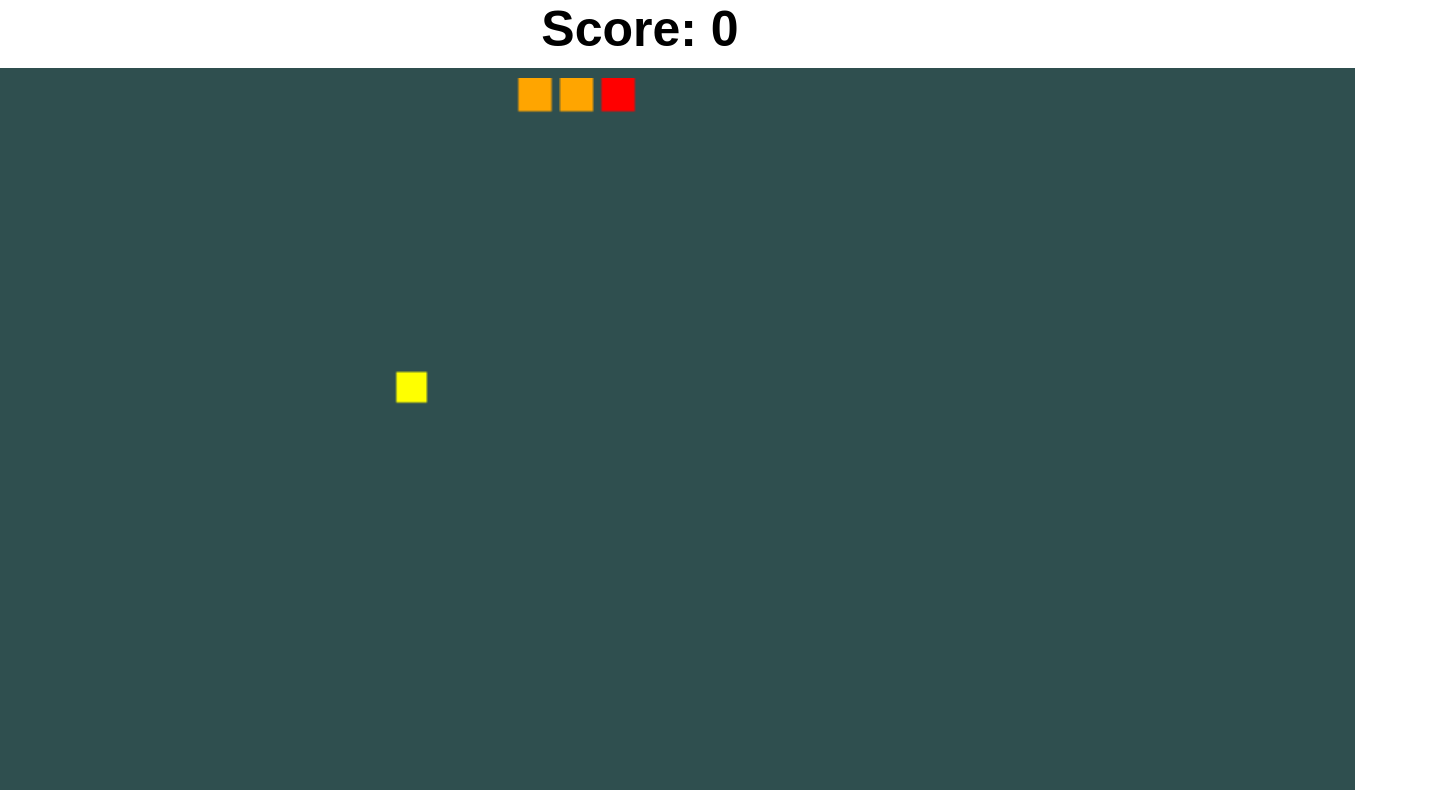
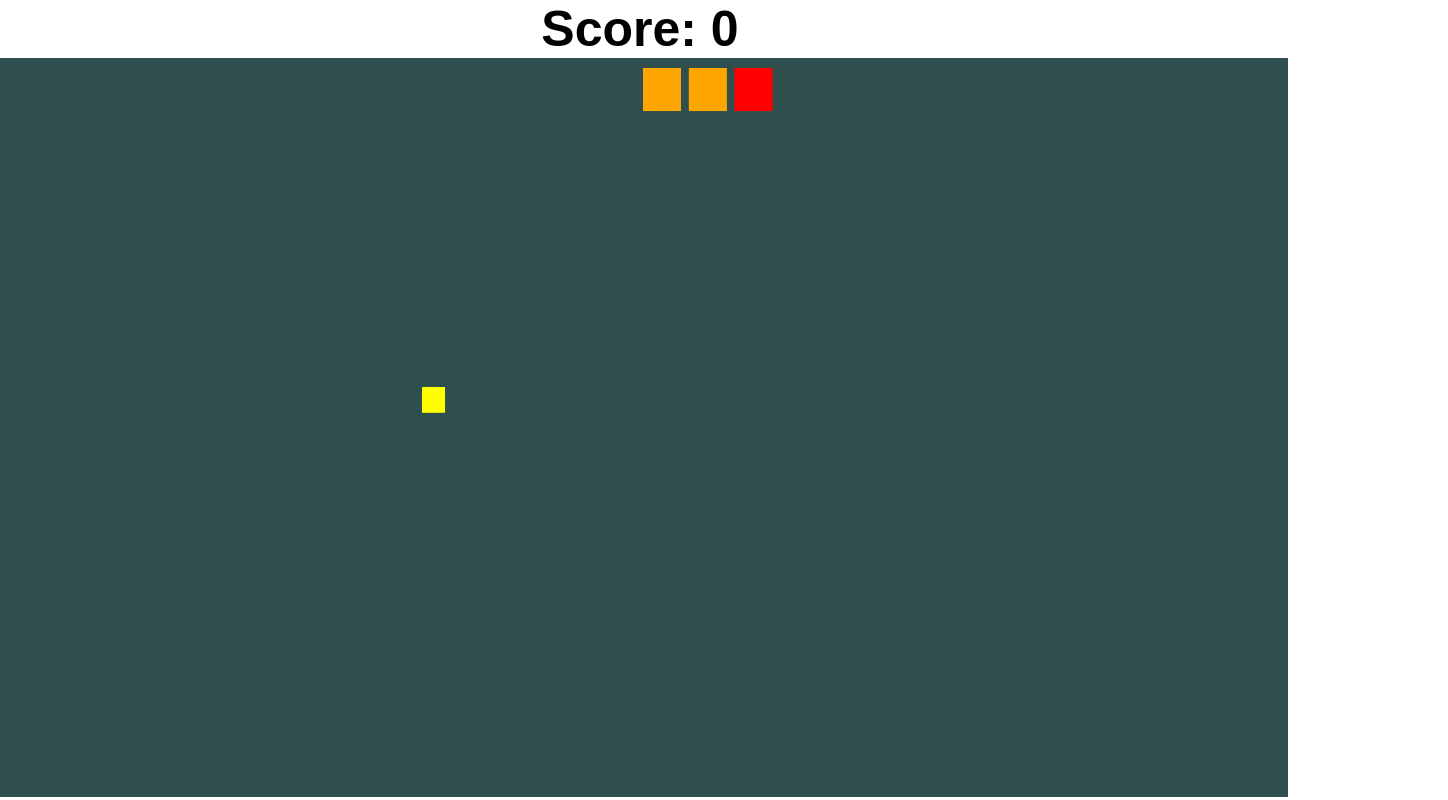
Before and after one commit to NilsNicNac/snake, a plain HTML site: page index.html in a window 1280 px wide. Both pictures are taken after a click on the button "Start". Shown: the whole page, 1448 px wide, since content can reach past the window. Drawn offline with Linux system fonts and the light colour scheme.

Commit message:
Increased resolution

```diff
--- a/script.js
+++ b/script.js
@@ -1,8 +1,8 @@
 
 //config
-fieldWidth = 510;
-fieldHeight = 255;  //fieldHeight AND fieldWidth MUST BE MULTIPLE OF tileSize!!
-tileSize = 15;
+fieldWidth = 1680;
+fieldHeight = 840;  //fieldHeight AND fieldWidth MUST BE MULTIPLE OF tileSize!!
+tileSize = 60;
 fps = 5;            //controls speed
 
 widthByTile = fieldWidth/tileSize;
@@ -18,8 +18,8 @@ let snake = [
 let inputQueue = [];
 
 var apple = {
-    x: Math.floor(Math.random()*widthByTile)*tileSize,
-    y: Math.floor(Math.random()*heightByTile)*tileSize
+    x: Math.floor(Math.random()*widthByTile),
+    y: Math.floor(Math.random()*heightByTile)
 };
 
 var dir = "right";
@@ -77,10 +77,10 @@ function move() {
     ctx.clearRect(0, 0, canvas.width, canvas.height);
     ctx.fillStyle = "red";
 
-    ctx.fillRect(snake[0].x * tileSize, snake[0].y * tileSize, 12, 12);
+    ctx.fillRect(snake[0].x * tileSize, snake[0].y * tileSize, 50, 50);
     ctx.fillStyle = "orange";
     for(i = 1; i < snake.length; i++) {
-        ctx.fillRect(snake[i].x * tileSize, snake[i].y * tileSize, 12, 12);
+        ctx.fillRect(snake[i].x * tileSize, snake[i].y * tileSize, 50, 50);
     }
 
 
@@ -89,7 +89,7 @@ function move() {
         clearInterval(intervalId);
     }
     if (snake[0].x === apple.x && snake[0].y === apple.y){
-        apple = {x: Math.floor(Math.random()*widthByTile), y: Math.floor(Math.random()*widthByTile)};
+        apple = {x: Math.floor(Math.random()*widthByTile), y: Math.floor(Math.random()*heightByTile)};
         score += 1;
         ate = true;
         document.getElementById("score").innerHTML = "Score: " + score;
@@ -109,7 +109,7 @@ function spawnApple(){
     const canvas = document.getElementById("field");
     const ctx = canvas.getContext("2d");
     ctx.fillStyle = "yellow";
-    ctx.fillRect(apple.x*tileSize + 1, apple.y*tileSize + 1, tileSize-4, tileSize-4);
+    ctx.fillRect(apple.x*tileSize + 10, apple.y*tileSize + 10, tileSize-30, tileSize-30); //tilesize offset needs to be 2*tilesize offset + diff between tilesize and snake segment size
 }
 
 function startGame(){
--- a/style.css
+++ b/style.css
@@ -15,13 +15,15 @@ html, body{
 }
 
 #field{
-    display: flex;
+    margin-bottom: 3px;
+    display: block;
     background-color: darkslategray;
     padding: 10px;
     padding-right: 5px;
     padding-bottom: 5px;
     height: 100vh;
-    margin-block: 1.25vh;
+    max-height: 100vh;
+    max-width:100%
 }
 
 button{
```
